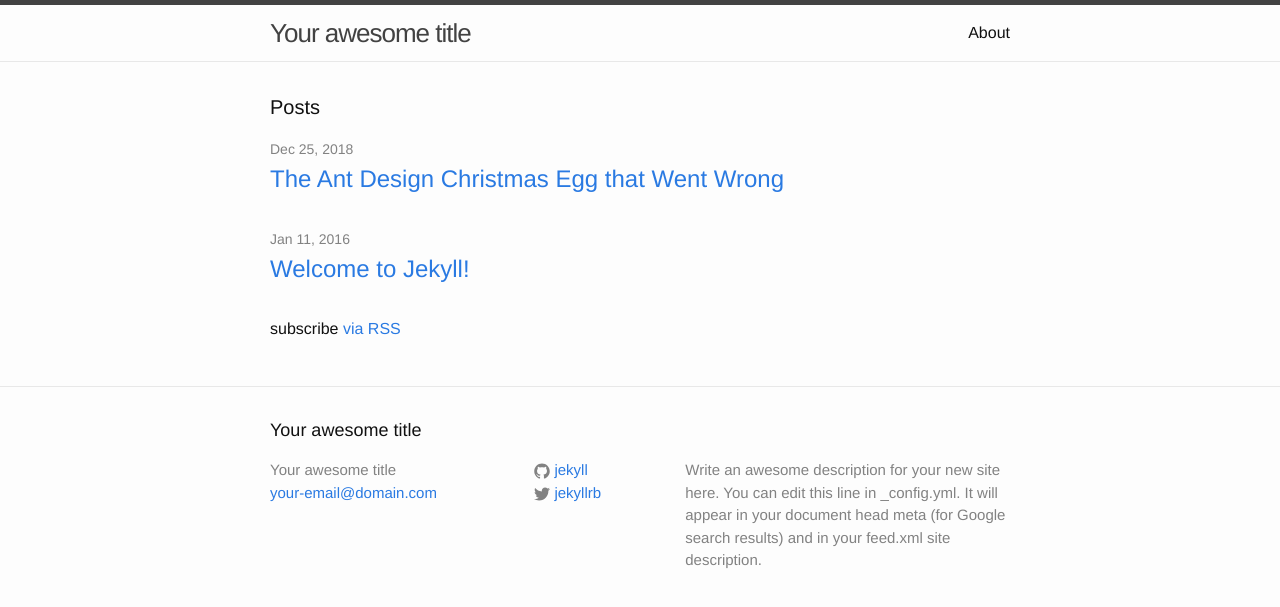
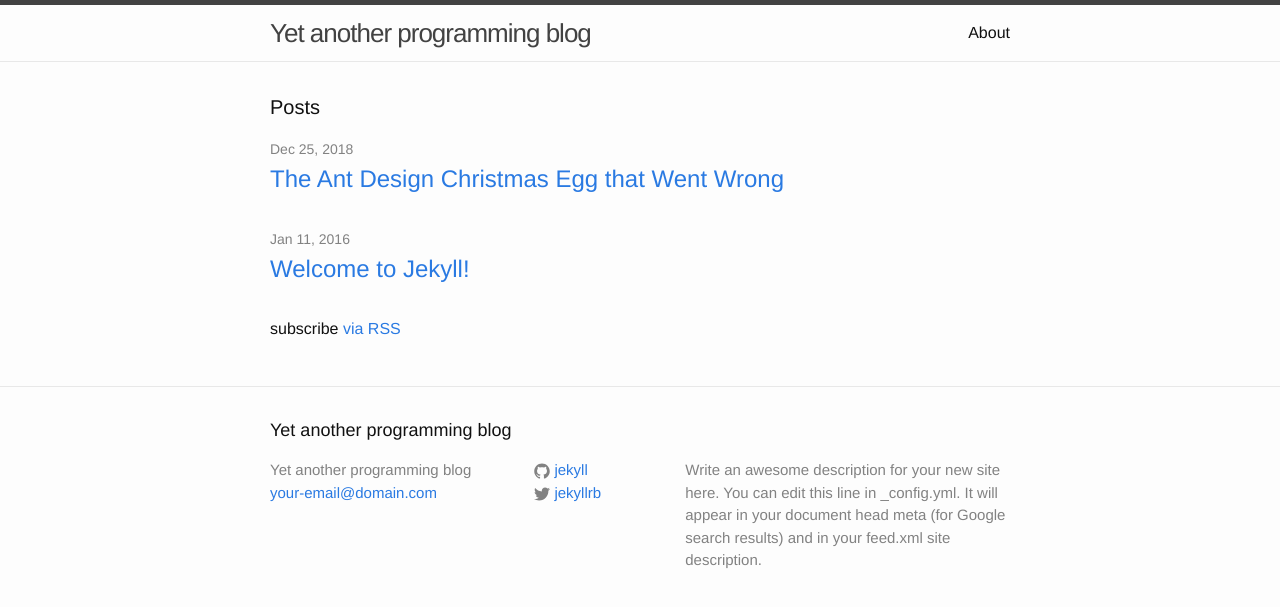
Before and after one commit to shun-liang/shun-liang.github.io, a Jekyll site: the page built from index.html, in a window 1280 px wide. Shown: the top 607 px of the page. Built offline with Jekyll 4.4.1, drawn with Linux system fonts in a browser that asks for light colours.

Commit message:
Change site title

```diff
--- a/_config.yml
+++ b/_config.yml
@@ -6,7 +6,7 @@
 # 'jekyll serve'. If you change this file, please restart the server process.
 
 # Site settings
-title: Your awesome title
+title: Yet another programming blog
 email: your-email@domain.com
 description: > # this means to ignore newlines until "baseurl:"
   Write an awesome description for your new site here. You can edit this
```
